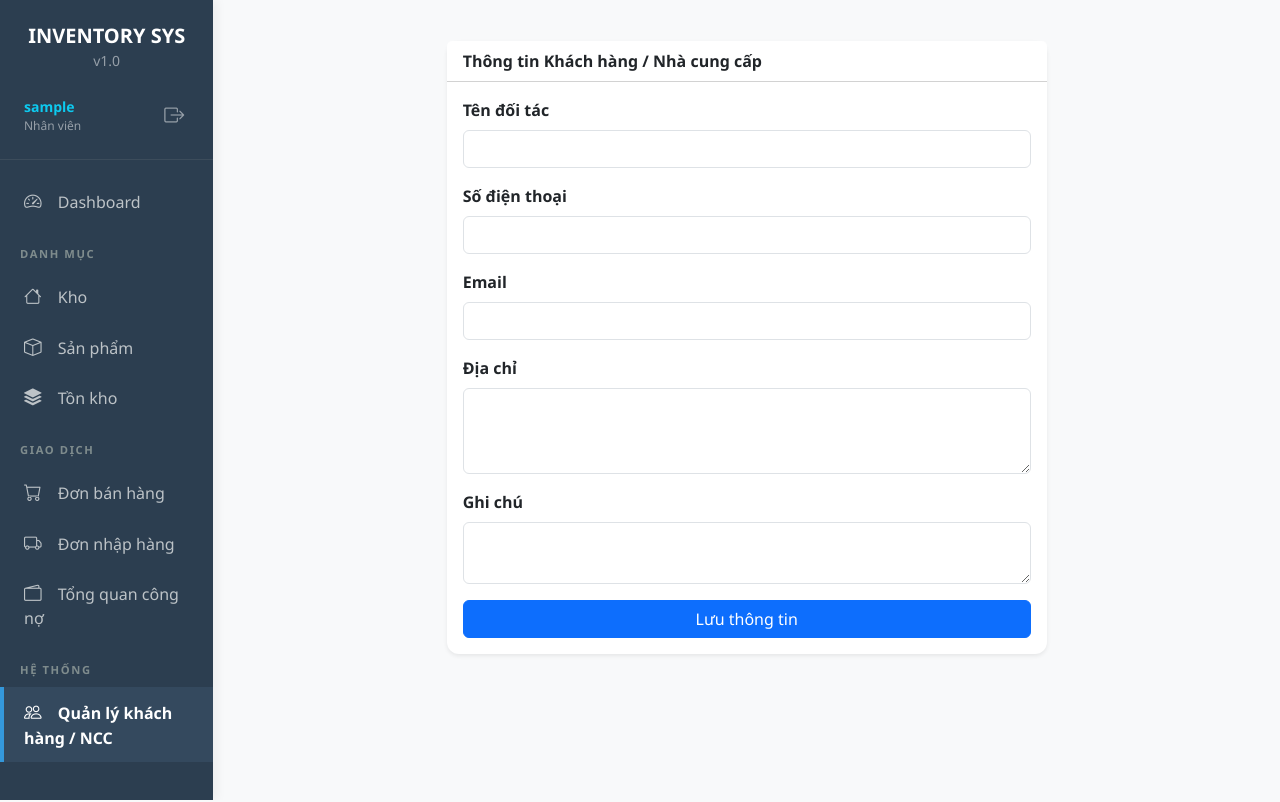
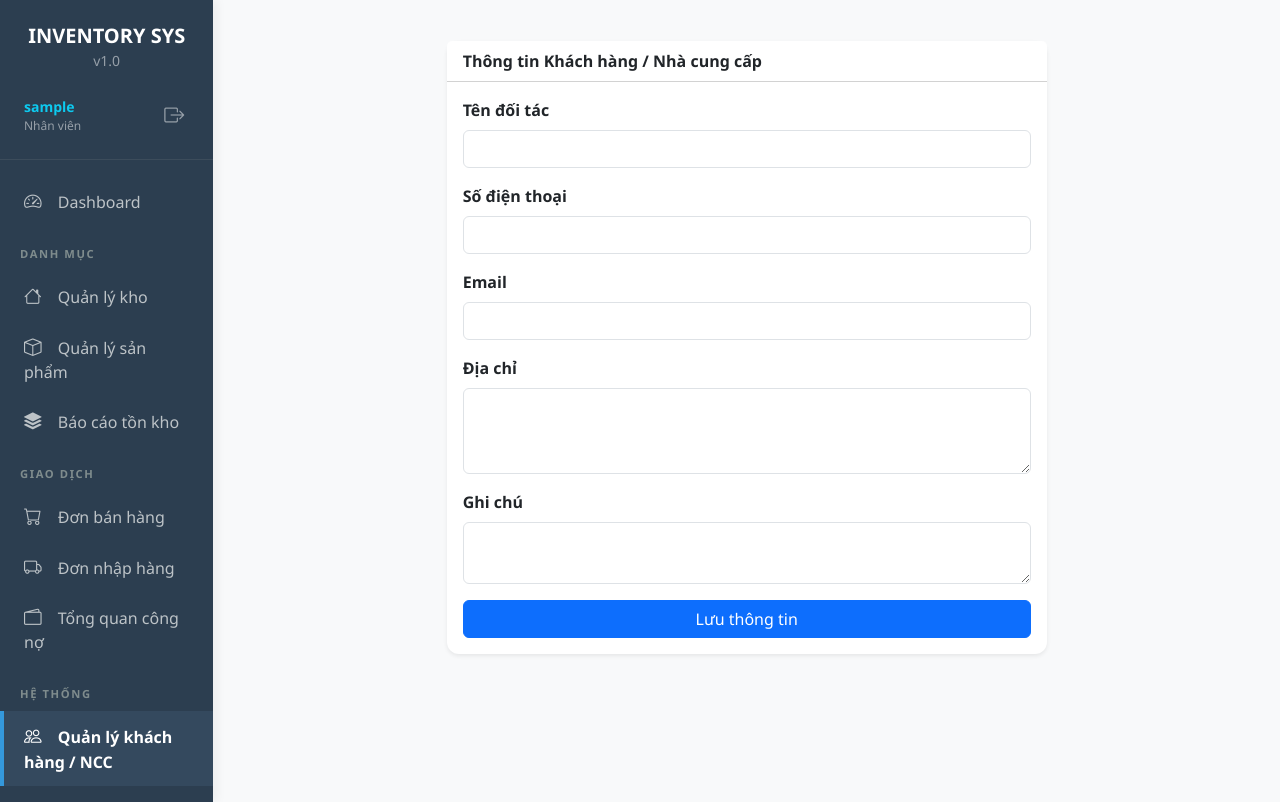
Before and after one commit to tinhduong/inventory_system, a Django app: page /accounts/customers/create/ in a window 1280 px wide. Run offline with Django 5.2, Linux system fonts and the light colour scheme; the visitor is signed in with stand-in values (Sample User, id 1); some libraries are stand-ins or nearby versions.

Commit message:
UI: rename menu items in sidebar for better clarity

```diff
--- a/templates/base.html
+++ b/templates/base.html
@@ -157,13 +157,13 @@
 
                         <div class="sidebar-heading">Danh mục</div>
                         <a href="{% url 'catalog:warehouse-list' %}" class="{% if '/warehouses/' in request.path %}active{% endif %}">
-                            <i class="bi bi-house"></i> Kho
+                            <i class="bi bi-house"></i> Quản lý kho
                         </a>
                         <a href="{% url 'catalog:product-list' %}" class="{% if '/products/' in request.path %}active{% endif %}">
-                            <i class="bi bi-box"></i> Sản phẩm
+                            <i class="bi bi-box"></i> Quản lý sản phẩm
                         </a>
                         <a href="{% url 'catalog:stock-list' %}" class="{% if '/stock/' in request.path %}active{% endif %}">
-                            <i class="bi bi-stack"></i> Tồn kho
+                            <i class="bi bi-stack"></i> Báo cáo tồn kho
                         </a>
 
                         <div class="sidebar-heading">Giao dịch</div>
```
